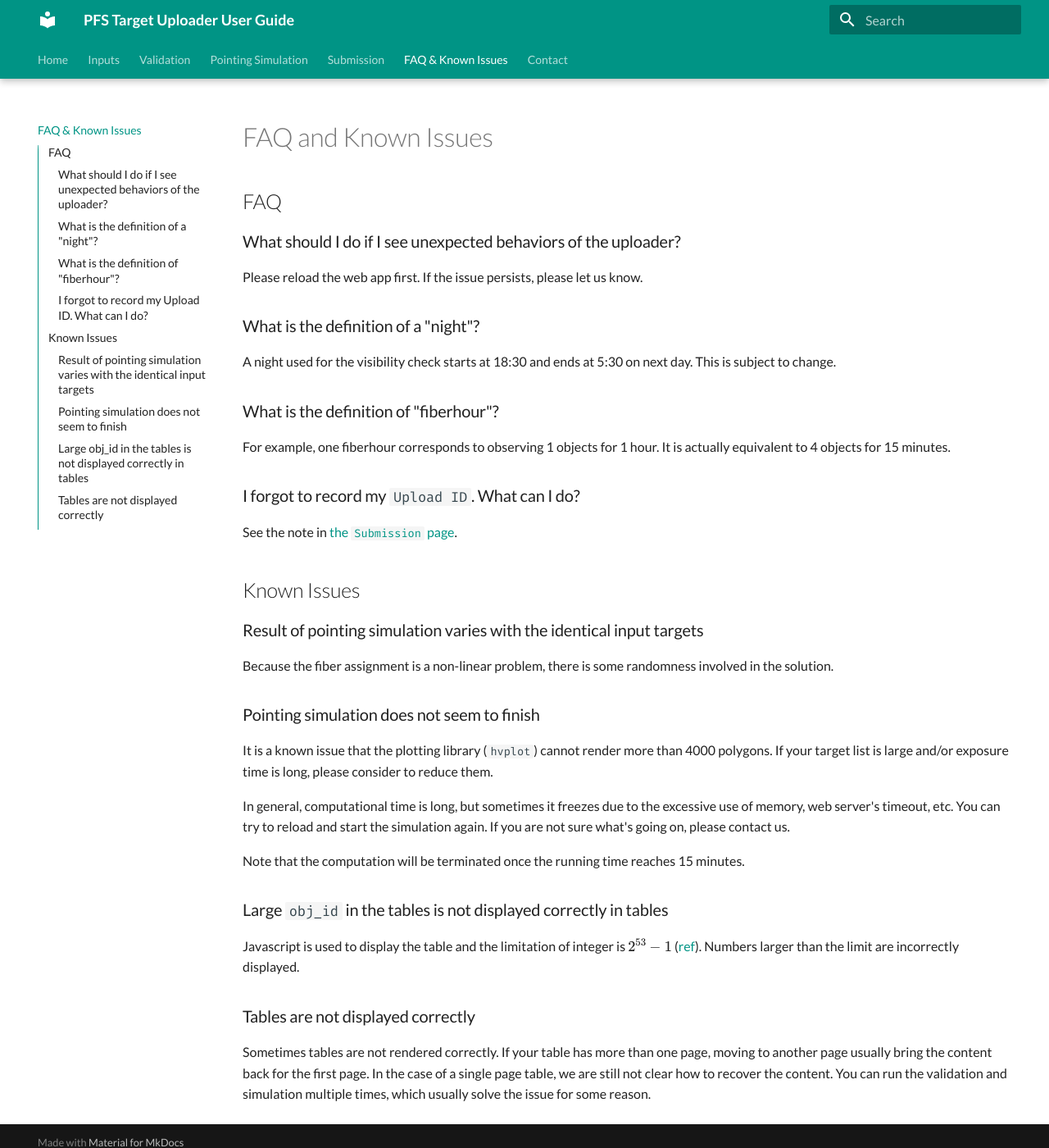
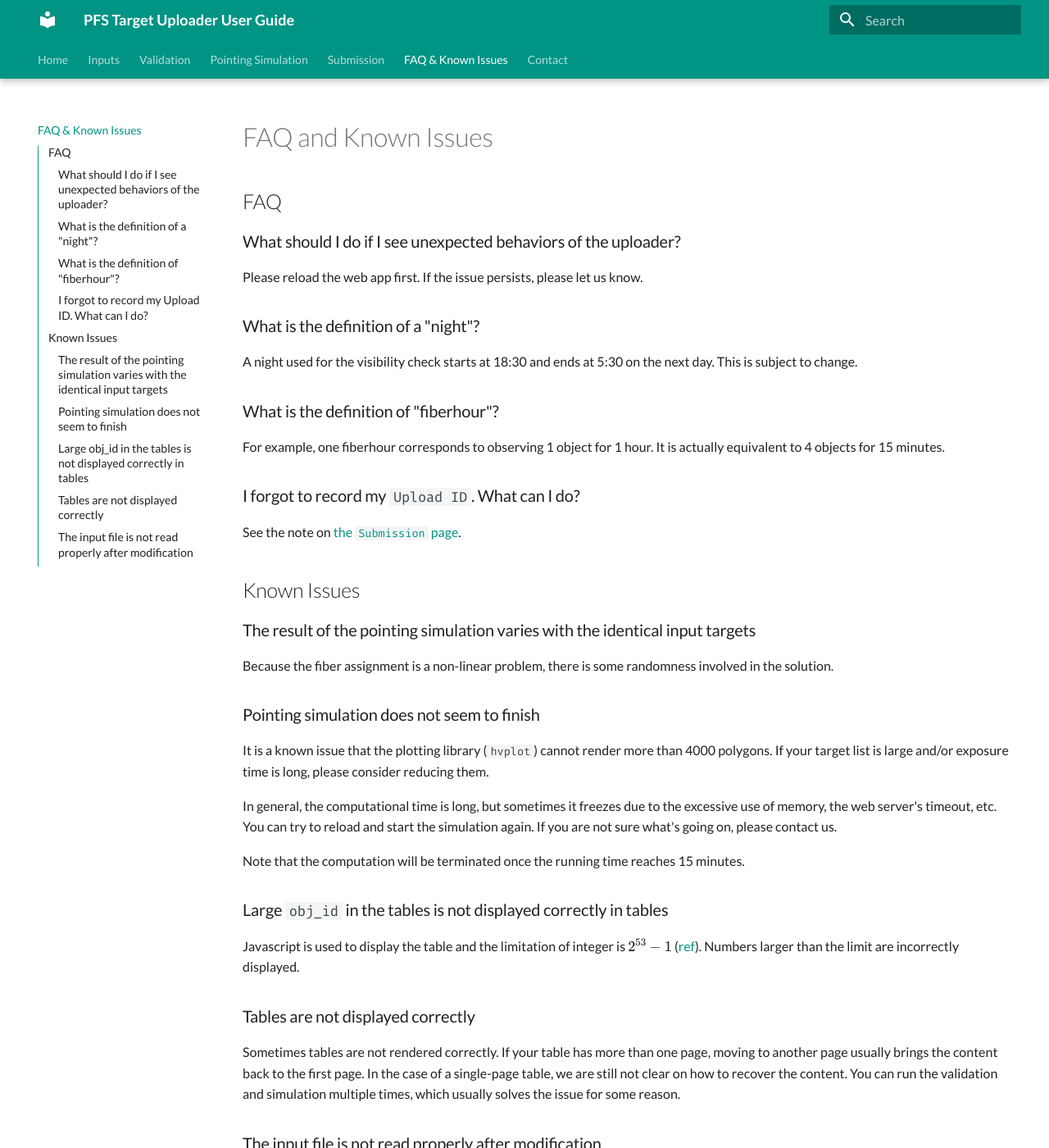
Before and after one commit to Subaru-PFS/spt_target_uploader, an MkDocs documentation site: the page built from docs/docs/issues.md, in a window 1280 px wide and 1400 px high. Shown: the whole window at 82% size. Built offline with MkDocs 1.6.1 and Material for MkDocs 9.7.7, drawn with Linux system fonts in a browser that asks for light colours; some of the changed text lies outside the part shown.

Commit message:
add chrome issue

```diff
--- a/docs/docs/issues.md
+++ b/docs/docs/issues.md
@@ -8,30 +8,30 @@
 
 ### What is the definition of a "night"?
 
-A night used for the visibility check starts at 18:30 and ends at 5:30 on next day.
+A night used for the visibility check starts at 18:30 and ends at 5:30 on the next day.
 This is subject to change.
 
 ### What is the definition of "fiberhour"?
 
-For example, one fiberhour corresponds to observing 1 objects for 1 hour.
+For example, one fiberhour corresponds to observing 1 object for 1 hour.
 It is actually equivalent to 4 objects for 15 minutes.
 
 ### I forgot to record my `Upload ID`. What can I do?
 
-See the note in [the `Submission` page](submission.md#upload-id).
+See the note on [the `Submission` page](submission.md#upload-id).
 
 ## Known Issues
 
-### Result of pointing simulation varies with the identical input targets
+### The result of the pointing simulation varies with the identical input targets
 
 Because the fiber assignment is a non-linear problem, there is some randomness involved in the solution.
 
 ### Pointing simulation does not seem to finish
 
 It is a known issue that the plotting library (`hvplot`) cannot render more than 4000 polygons.
-If your target list is large and/or exposure time is long, please consider to reduce them.
+If your target list is large and/or exposure time is long, please consider reducing them.
 
-In general, computational time is long, but sometimes it freezes due to the excessive use of memory, web server's timeout, etc.
+In general, the computational time is long, but sometimes it freezes due to the excessive use of memory, the web server's timeout, etc.
 You can try to reload and start the simulation again.  If you are not sure what's going on, please contact us.
 
 Note that the computation will be terminated once the running time reaches 15 minutes.
@@ -42,5 +42,9 @@
 
 ### Tables are not displayed correctly
 
-Sometimes tables are not rendered correctly. If your table has more than one page, moving to another page usually bring the content back for the first page.
-In the case of a single page table, we are still not clear how to recover the content. You can run the validation and simulation multiple times, which usually solve the issue for some reason.
+Sometimes tables are not rendered correctly. If your table has more than one page, moving to another page usually brings the content back to the first page.
+In the case of a single-page table, we are still not clear on how to recover the content. You can run the validation and simulation multiple times, which usually solves the issue for some reason.
+
+### The input file is not read properly after modification
+
+If you use Google Chrome or WebKit-based browsers, you may encounter an issue that the content of the input file is not properly loaded and displayed after some modification of the content following validation errors and/or simulation results. It seems a WebKit-related issue and we have not found a solid solution to this. You can change the filename, switch to a non-WebKit browser such as Firefox, or reload the app to proceed with your modified file.
```
